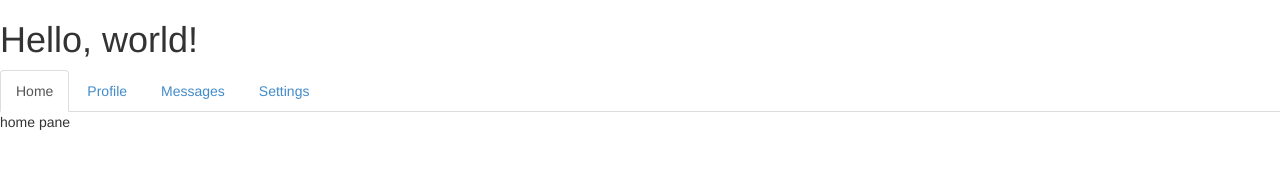
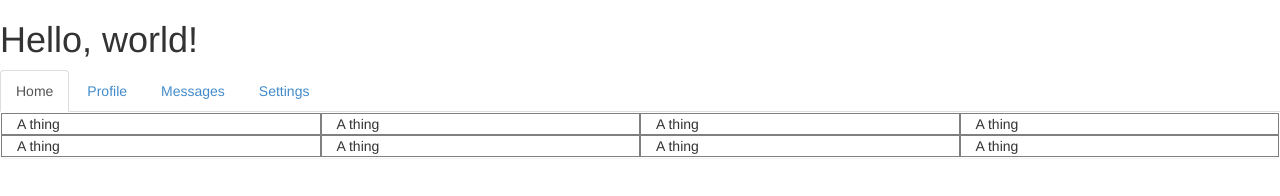
Before and after one commit to edinburghhacklab/hacksense-web-gui, a plain HTML site: page index.html in a window 1280 px wide. Drawn offline with Linux system fonts and the light colour scheme.

Commit message:
Playing with boxes

```diff
--- a/index.html
+++ b/index.html
@@ -15,6 +15,18 @@
       <script src="https://oss.maxcdn.com/libs/html5shiv/3.7.0/html5shiv.js"></script>
       <script src="https://oss.maxcdn.com/libs/respond.js/1.4.2/respond.min.js"></script>
     <![endif]-->
+
+    <style>
+        .show-grid [class^=col-]
+        {
+            border: 1px solid grey;
+        }
+
+        .panel
+        {
+            padding:0 15px;
+        }
+    </style>
   </head>
   <body>
     <h1>Hello, world!</h1>
@@ -29,7 +41,36 @@
 
     <!-- Tab panes -->
     <div class="tab-content">
-      <div class="tab-pane active" id="home">home pane</div>
+      <div class="tab-pane active" id="home">
+          <div class="show-grid panel container-fluid">
+              <div class="row">
+                <div class="col-xs-3">
+                    A thing
+                </div>
+                <div class="col-xs-3">
+                    A thing
+                </div>
+                <div class="col-xs-3">
+                    A thing
+                </div>
+                <div class="col-xs-3">
+                    A thing
+                </div>
+                <div class="col-xs-3">
+                    A thing
+                </div>
+                <div class="col-xs-3">
+                    A thing
+                </div>
+                <div class="col-xs-3">
+                    A thing
+                </div>
+                <div class="col-xs-3">
+                    A thing
+                </div>
+              </div>
+          </div>
+      </div>
       <div class="tab-pane" id="profile">other shit</div>
       <div class="tab-pane" id="messages">more shit</div>
       <div class="tab-pane" id="settings">fish</div>
```
